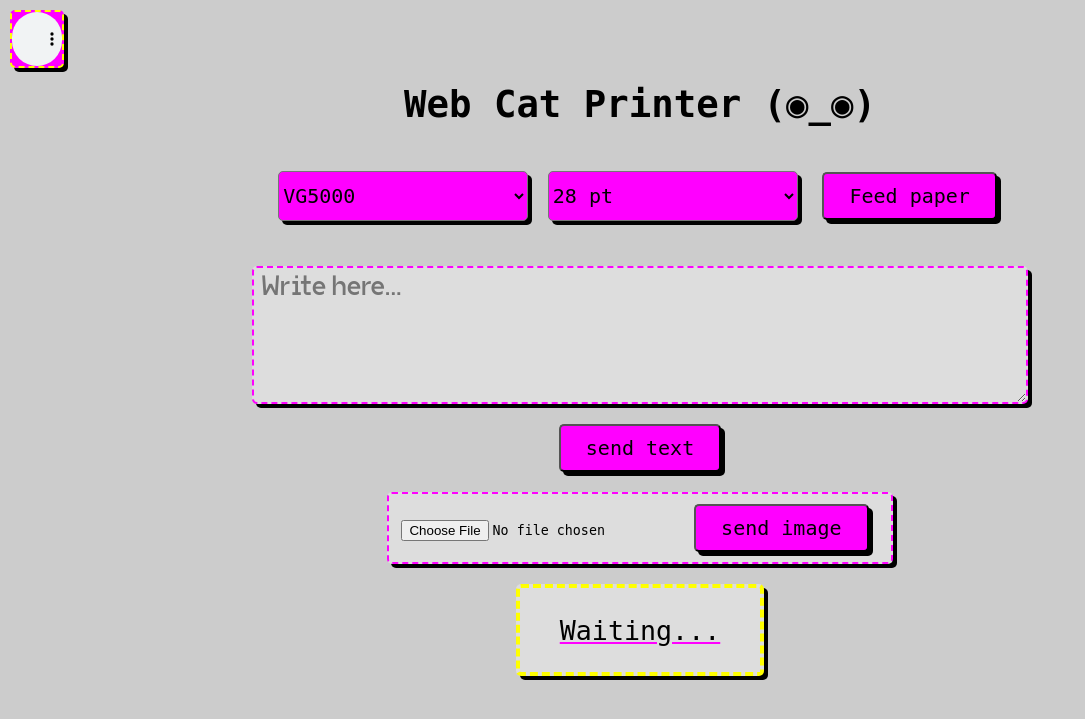
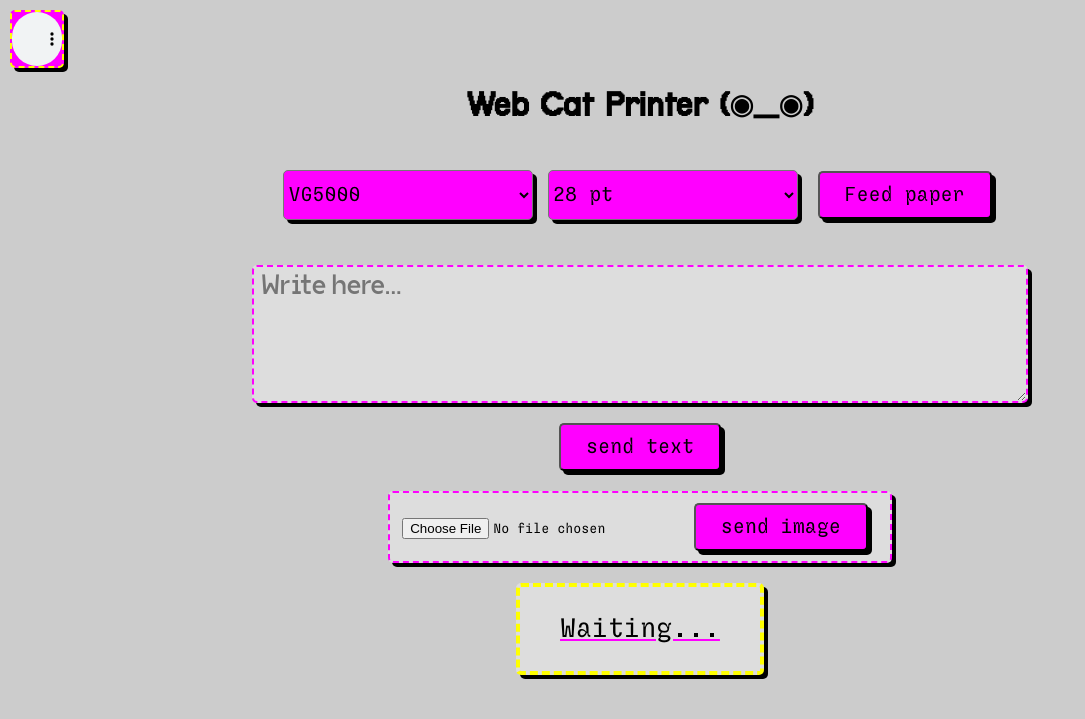
Before and after one commit to renaudgweb/CatPrinter_WebApp, a PHP site: page / in a window 1280 px wide. Shown: the top 719 px of the page, without its empty margins (0-1085 px from the left). Run offline with PHP 8.4, Linux system fonts and the light colour scheme; some web fonts are replaced.

Commit message:
Update font-face.css

```diff
--- a/contents/css/font-face.css
+++ b/contents/css/font-face.css
@@ -156,7 +156,7 @@
         url("../fonts/Savate/savate-regular-webfont.ttf") format("truetype");
 }
 @font-face {
-  font-family: "Sligoil";
+  font-family: "Sligoil-Micro.ttf";
   src: url("../fonts/Sligoil/Sligoil-Micro.woff") format("woff"),
         url("../fonts/Sligoil/Sligoil-Micro.woff2") format("woff2"),
         url("../fonts/Sligoil/Sligoil-Micro.otf") format("opentype"),
@@ -177,7 +177,7 @@
         url("../fonts/steps-mono/Steps-Mono.ttf") format("truetype");
 }
 @font-face {
-  font-family: "Terminal-Grotesque";
+  font-family: "terminal-grotesque.ttf";
   src: url("../fonts/Terminal/terminal-grotesque-webfont.woff") format("woff"),
         url("../fonts/Terminal/terminal-grotesque-webfont.woff2") format("woff2"),
         url("../fonts/Terminal/terminal-grotesque-webfont.eot") format("embedded-opentype"),
```
